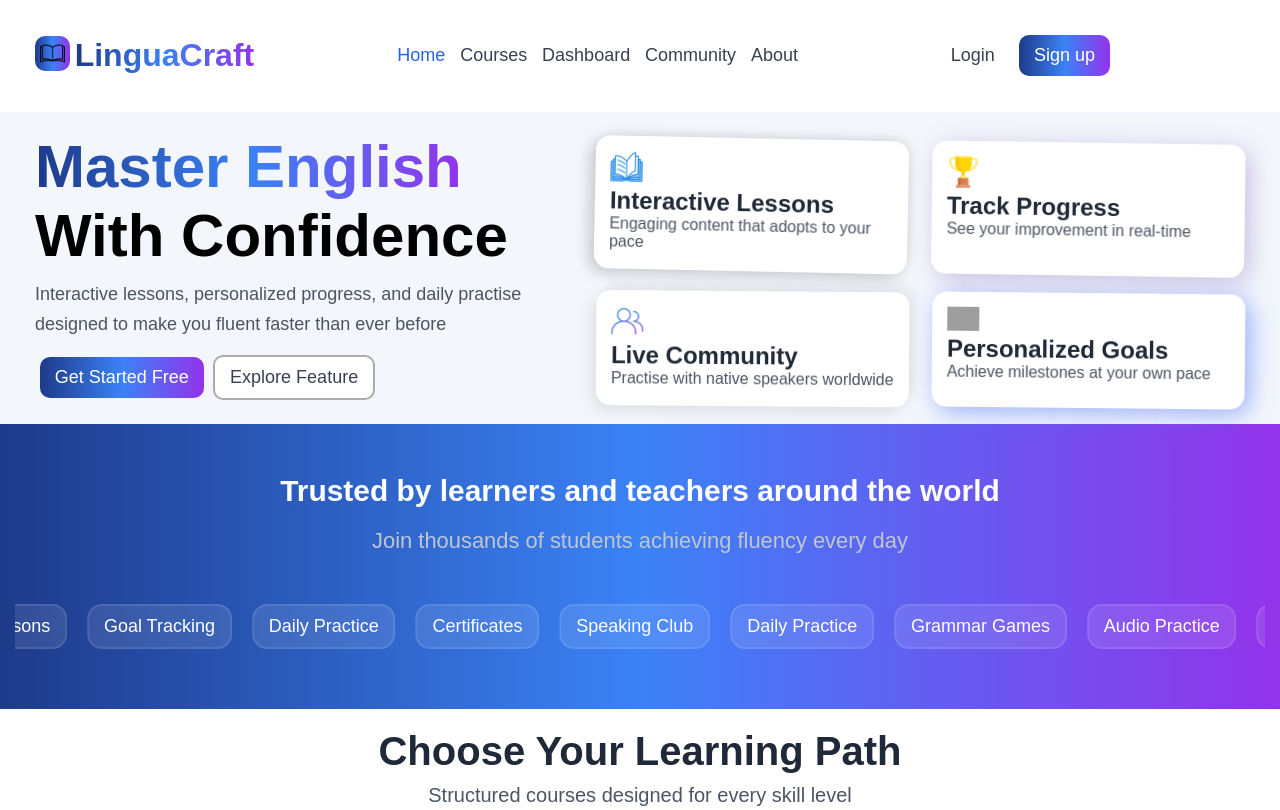
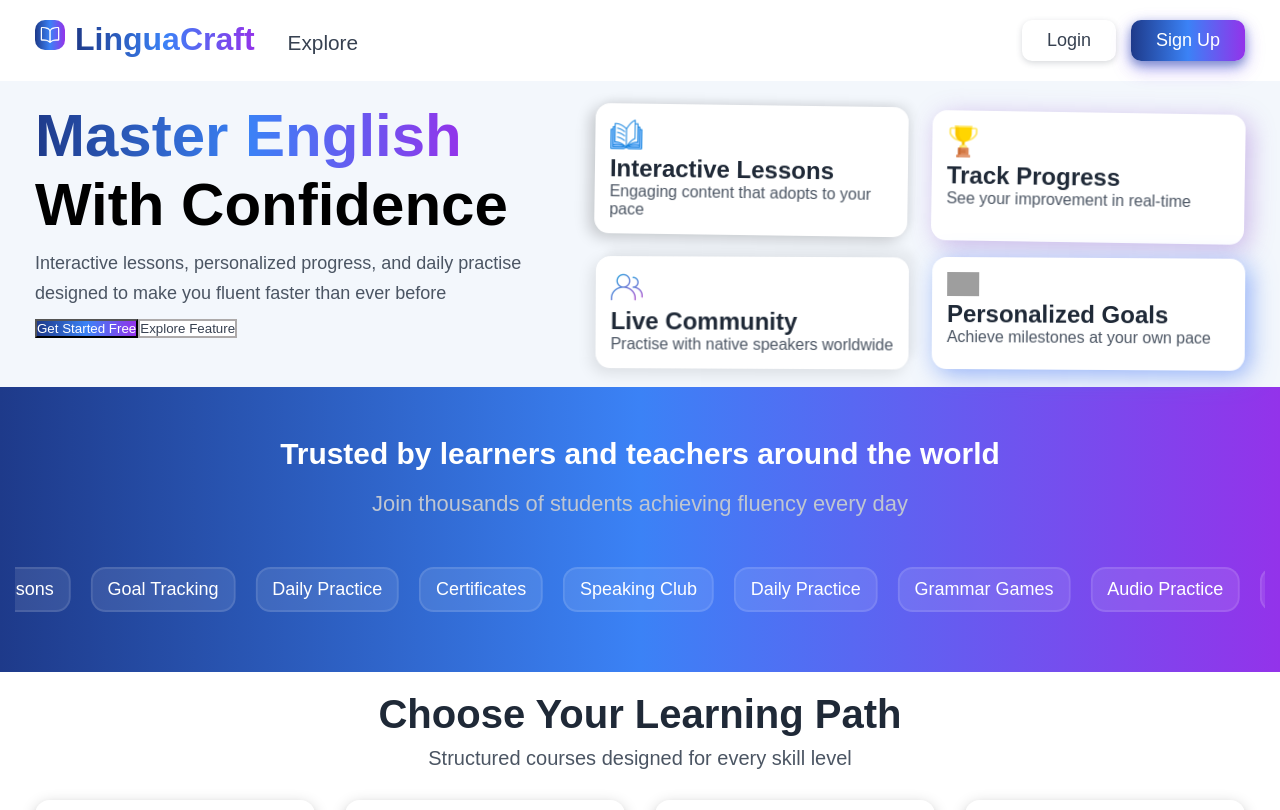
Before and after one commit to Muzaffarfullstack/linguacraft, a React (Vite) app: page / in a window 1280 px wide. Shown: the top 810 px of the page. Built offline with nearby package versions, Linux system fonts and the light colour scheme; grey boxes are pictures that could not be loaded.

Commit message:
new navbar

```diff
--- a/src/components/Feedback.css
+++ b/src/components/Feedback.css
@@ -106,31 +106,36 @@
   margin: 10px 15px;
 }
 
-@media only screen and (max-width: 480px) {
+@media only screen and (max-width: 576px) {
+  .feedback-text {
+    text-align: center;
+  }
   .feedback-text h1 {
     white-space: nowrap;
-    font-size: 30px;
-    margin-left: -10px;
+    font-size: 25px;
+    margin-left: -30px;
   }
   .feedback-text p {
     font-size: 20px;
   }
   .testimonial-wrapper {
     flex-direction: column;
+    width: 100%;
   }
+
   .card-large {
-    width: 400px;
+    width: 350px;
     margin-left: -25px;
   }
   .card-large-paragraph p {
     font-size: 15px;
     line-height: 22px;
   }
-  .card-large-paragraph h1 {
+  /* .card-large-paragraph h1 {
     font-size: 25px;
-  }
-  .side-cards {
+  } */
+  /* .side-cards {
     width: 425px;
     margin-left: -37px;
-  }
+  } */
 }
--- a/src/components/MasterEnglish.css
+++ b/src/components/MasterEnglish.css
@@ -1,6 +1,6 @@
 .main-container {
   background: #f3f7fc;
-  margin-top: 7rem;
+  /* margin-top: 3.5rem; */
   /* min-height: 100vh; */
 }
 
--- a/src/components/Navbar.css
+++ b/src/components/Navbar.css
@@ -1,138 +1,130 @@
+.logo-image {
+  width: 30px;
+  border-radius: 10px;
+  background: black;
+  padding: 5px;
+  margin-right: 10px;
+  background: linear-gradient(to right, #1e3a8a, #3b82f6, #9333ea);
+}
 .header-container {
-  left: 0;
-  right: 0;
-}
-.header-wrapper {
-  width: 100%;
-  position: fixed;
-  background: #fff;
-  z-index: 1000;
-  margin-bottom: 20px;
-  top: 0;
-}
-nav {
   display: flex;
   justify-content: space-between;
-  align-items: center;
-  width: 78.125rem;
-  margin: 0 auto;
-  padding-top: 0.625rem;
 }
-.logo img {
-  width: 2.18rem;
-  padding: 0.3rem;
-  border-radius: 0.625rem;
-  margin-top: 0.3rem;
+.logo-section span {
+  font-size: 32px;
+  font-weight: 600;
   background: linear-gradient(to right, #1e3a8a, #3b82f6, #9333ea);
-}
-.logo span {
-  font-size: 2rem;
-  font-weight: bold;
-  position: relative;
-  left: 0.3rem;
-  bottom: 0.3rem;
-  background: linear-gradient(to right, #1e3a8a, #3b82f6, #9333ea);
+  -webkit-background-clip: text;
   -webkit-text-fill-color: transparent;
-  -webkit-background-clip: text;
   background-clip: text;
 }
-ul {
-  display: flex;
-  /* border: 1px solid black; */
-  padding: 0.8rem;
-  /* border-radius: 10px; */
-}
-li {
-  margin-left: 0.93rem;
-  list-style: none;
-}
-.nav-links {
-  text-decoration: none;
-  color: #374151;
-  font-size: 1.125rem;
+.register-section button {
+  padding: 10px 25px;
+  border-radius: 10px;
+  border: 0;
+  font-size: 18px;
+  cursor: pointer;
   font-weight: 500;
 }
-.nav-links.active {
-  color: rgb(37, 99, 235);
+.signUp {
+  background: linear-gradient(to right, #1e3a8a, #3b82f6, #9333ea);
+  color: #fff;
+  transform: scale(1);
+  transition: all 0.3s ease;
+  box-shadow: 0 4px 10px rgba(30, 58, 138, 0.4),
+    0 6px 15px rgba(59, 130, 246, 0.3), 0 8px 20px rgba(147, 51, 234, 0.25);
 }
-.nav-links:hover {
-  color: rgb(37, 99, 235);
+.signUp:hover {
+  box-shadow: 0 6px 14px rgba(30, 58, 138, 0.5),
+    0 8px 20px rgba(59, 130, 246, 0.4), 0 10px 28px rgba(147, 51, 234, 0.3);
 }
-.btn {
-  padding: 0.625rem 0.93rem;
-  border-radius: 0.625rem;
-  margin: 0.3rem;
-  border: 0;
-  font-size: 1.125rem;
+.login {
+  margin-right: 15px;
+  background: transparent;
+  border: 2px solid black;
+  color: #374151;
+  box-shadow: 0 2px 6px rgba(55, 65, 81, 0.2);
+  transition: all 0.3s ease;
+}
+.login:hover {
+  color: rgb(68, 119, 214);
+  box-shadow: 0 4px 10px rgba(55, 65, 81, 0.3),
+    0 6px 16px rgba(59, 130, 246, 0.2);
+  border-color: #3b82f6;
+}
+
+/* dropdown menu  */
+
+.explore-section {
+  position: relative;
+  display: inline-block;
+  margin-left: 20px;
+}
+.explore-btn {
+  background: transparent;
+  border: none;
+  font-size: 1.3rem;
   cursor: pointer;
-  transition: all 0.5s ease-in-out;
+  color: #374151;
+  padding: 5px 13px;
+  border-radius: 4px;
+  transition: all 0.3s ease;
 }
-.btn-login {
-  background: transparent;
-  color: #374151;
-}
-.btn-signUp {
+.explore-btn:hover {
   background: linear-gradient(to right, #1e3a8a, #3b82f6, #9333ea);
   color: #fff;
 }
-.btn-login:hover {
-  transform: scale(1.1);
-  color: #3b82f6;
-  border: 2px solid #3b82f6;
-}
-.btn-signUp:hover {
-  transform: scale(1.1);
-  box-shadow: 0 4px 10px rgba(30, 58, 138, 0.4),
-    /* dark blue */ 0 6px 20px rgba(59, 130, 246, 0.3),
-    /* blue */ 0 8px 30px rgba(147, 51, 234, 0.25);
-}
-.close-btn {
-  width: 38px;
-  height: 38px;
-  margin: 15px 0 0 10px;
-  padding: 10px;
-  border-radius: 18px;
-  background: linear-gradient(to right, #1e3a8a, #3b82f6, #9333ea);
-  color: #fff;
-  cursor: pointer;
+.dropdown-menu {
+  position: absolute;
+  top: 100%;
+  left: 0;
+  background: #fff;
+  box-shadow: 0 4px 12px rgba(0, 0, 0, 0.1);
+  border-radius: 8px;
+  padding: 10px 0;
+  list-style: none;
+  width: 200px;
+  transform: translateY(10px);
+  transition: all 0.3s ease;
+  z-index: 10;
+  visibility: hidden;
   opacity: 0;
 }
-.menu-bar {
-  width: 50px;
-  background: linear-gradient(to right, #1e3a8a, #3b82f6, #9333ea);
-  padding: 10px;
-  border-radius: 15px;
-  opacity: 0;
+.dropdown-menu li {
+  padding: 10px 15px;
+  cursor: pointer;
+  color: #374151;
+  text-decoration: none;
 }
-
-@media screen and (max-width: 576px) {
-  .header-wrapper {
-    position: relative;
-    width: 100%;
-    height: 0;
-    left: 0;
-    right: 0;
-  }
-  ul,
-  .register {
-    width: 100%;
-    flex-direction: column;
-    text-align: center;
-    background: #fff;
+.dropdown-menu li:hover {
+  background: #f3f4f6;
+  color: #2563eb;
+}
+.explore-section:hover .dropdown-menu {
+  opacity: 1;
+  visibility: visible;
+  transform: translateY(0);
+}
+.dropdown-link {
+  color: #374151;
+  text-decoration: none;
+}
+.menu-section img {
+  width: 30px;
+  height: 30px;
+  background: black;
+  display: none;
+}
+@media only screen and (max-width: 576px) {
+  .login,
+  .signUp,
+  .explore-section {
     display: none;
   }
-  li {
-    margin: 10px;
-  }
-  .logo span {
-    /* position: relative; */
-    bottom: 120px;
-    z-index: 10000;
-  }
-  .logo img {
-    opacity: 0;
-  }
-  nav {
-    flex-direction: column;
+  .menu-section .menu-bar {
+    background: linear-gradient(to right, #1e3a8a, #3b82f6, #9333ea);
+    display: block;
+    padding: 5px;
+    border-radius: 5px;
   }
 }
--- a/src/components/Navbar.jsx
+++ b/src/components/Navbar.jsx
@@ -1,71 +1,47 @@
+import { Link } from "react-router-dom";
+import "../index.css";
 import "./Navbar.css";
-import "../index.css";
-import { useState } from "react";
-
-import { Link } from "react-router-dom";
 
 function Navbar() {
-  const [toggleNavbar, setToggleNavbar] = useState(false);
-  const [isHidden, setIsHidden] = useState(false);
-
-  const closeNavbar = () => {
-    setToggleNavbar(false);
-    setIsHidden(false);
-  };
-  const openNavbar = () => {
-    setToggleNavbar(true);
-    setIsHidden(true);
-  };
-
   return (
-    <div className="header-wrapper">
-      <header className="container header-container">
-        <nav>
-          <figure className="logo">
-            <img src="/assets/book.png" alt="logo" />
+    <header>
+      <div className="container header-container">
+        <div className="logo-section">
+          <img src="/assets/open-book.png" alt="" className="logo-image" />
           <span>LinguaCraft</span>
-          </figure>
-          <ul className={`${toggleNavbar ? "closeNav" : "openNav"}`}>
+          <div className="explore-section">
+            <button className="explore-btn">Explore</button>
+            <ul className="dropdown-menu">
               <li>
-              <Link className="active nav-links">Home</Link>
+                <Link className="dropdown-link">Home</Link>
               </li>
               <li>
-              <Link className="nav-links">Courses</Link>
+                <Link className="dropdown-link">Courses</Link>
               </li>
               <li>
-              <Link className="nav-links">Dashboard</Link>
+                <Link className="dropdown-link">Dashboard</Link>
               </li>
               <li>
-              <Link className="nav-links">Community</Link>
+                <Link className="dropdown-link">Community</Link>
               </li>
               <li>
-              <Link className="nav-links">About</Link>
+                <Link className="dropdown-link">About</Link>
               </li>
             </ul>
-          <div className={`register ${toggleNavbar ? "closeNav" : "openNav"}`}>
-            <button className="btn btn-login">Login</button>
-            <button className="btn btn-signUp">Sign up</button>
-            <span></span>
           </div>
-          {isHidden && (
-            <img
-              src="/assets/delete2.png"
-              alt=""
-              className="close-btn"
-              onClick={closeNavbar}
-            />
-          )}
-          {!isHidden && (
-            <img
-              src="/assets/menu-bar.png"
-              alt=""
-              className="menu-bar"
-              onClick={openNavbar}
-            />
-          )}
-        </nav>
+        </div>
+
+        <div className="register-section">
+          <button className="login">Login</button>
+          <button className="signUp">Sign Up</button>
+
+          <div className="menu-section">
+            <img src="/assets/menu-bar.png" alt="" className="menu-bar" />
+            <img src="/assets/delete2.png" alt="" className="close-btn" />
+          </div>
+        </div>
+      </div>
     </header>
-    </div>
   );
 }
 
--- a/src/components/Quiz.css
+++ b/src/components/Quiz.css
@@ -147,7 +147,7 @@
     /* dark blue */ 0 6px 20px rgba(59, 130, 246, 0.3),
     /* blue */ 0 8px 30px rgba(147, 51, 234, 0.25);
 }
-@media screen and (max-width: 480px) {
+@media screen and (max-width: 576px) {
   .quiz-body {
     width: 100%;
   }
@@ -170,6 +170,7 @@
     padding: 10px;
   }
   .quiz-questions button {
+    margin-top: 20px;
     margin-left: -55px;
   }
   .quiz-questions label {
```
Lines whose indentation alone changed are shown as unchanged.
